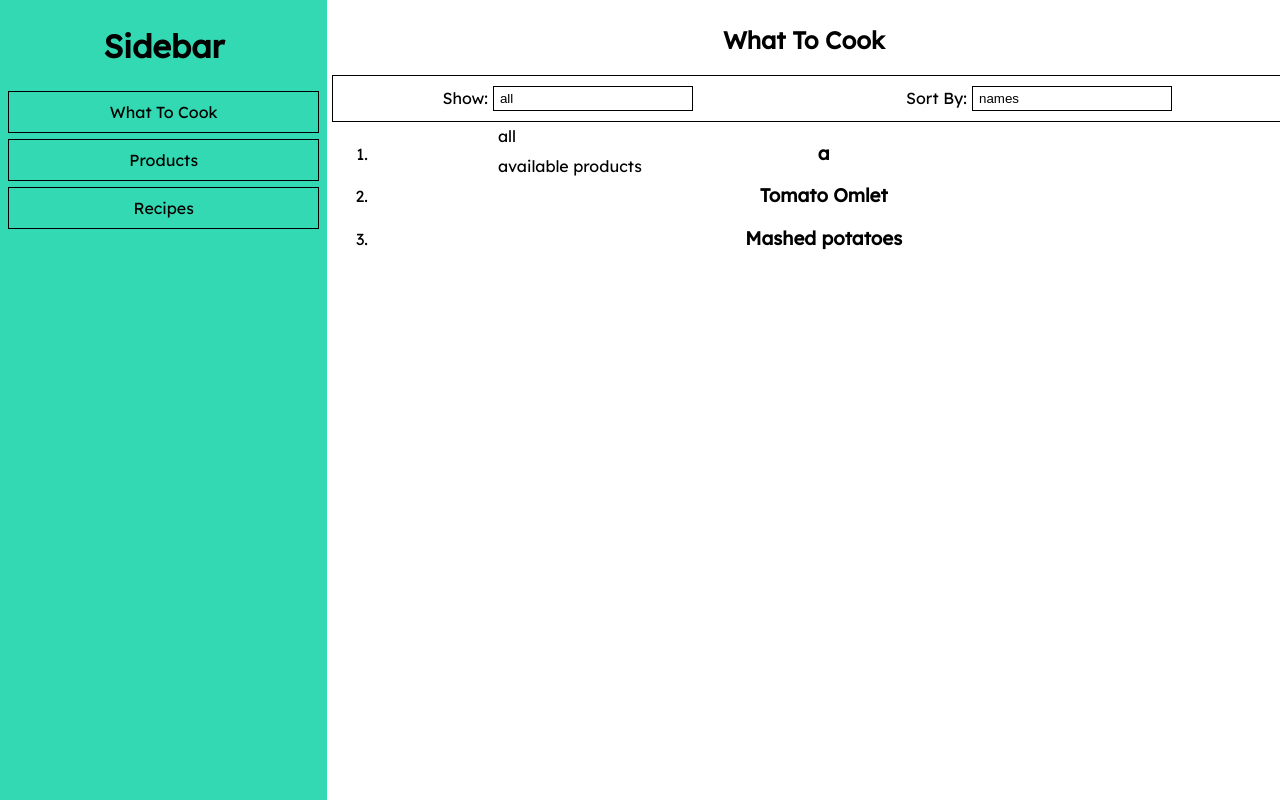
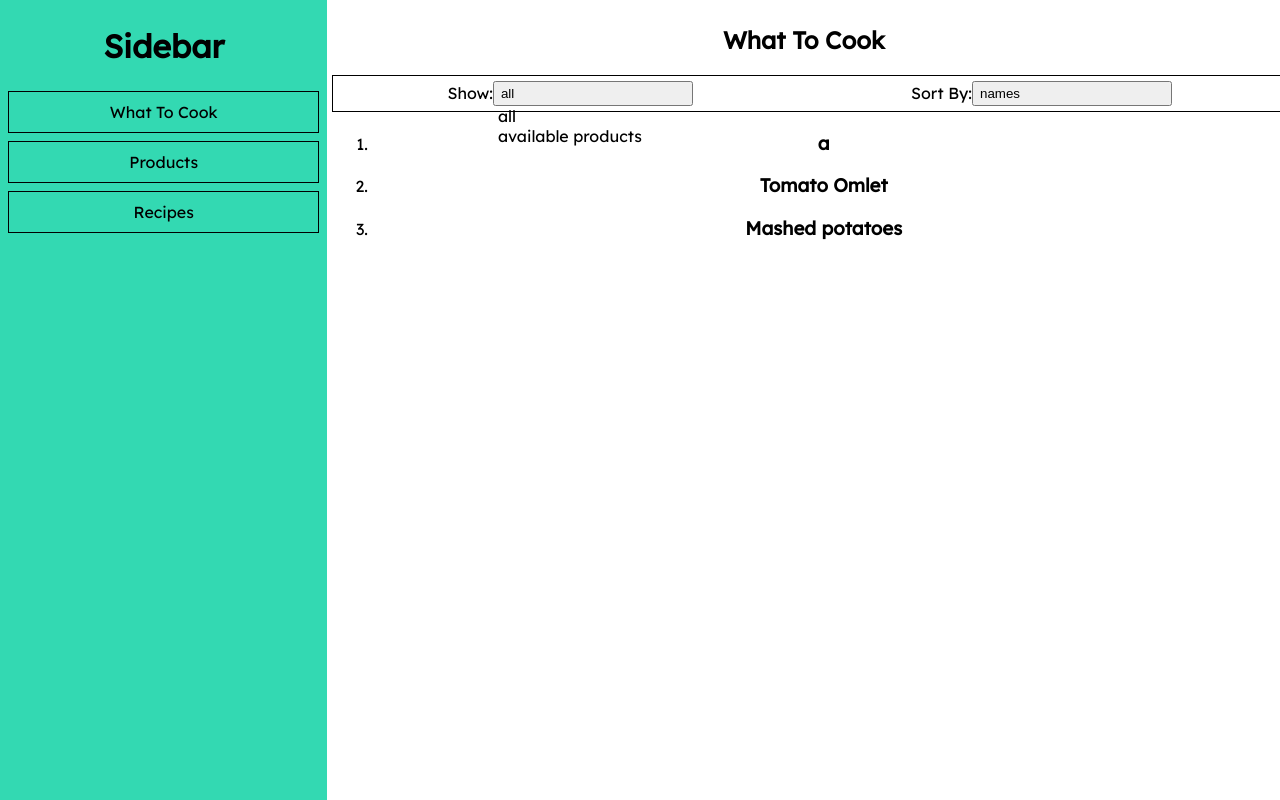
Before and after one commit to SaulReznik/WhatToCook, a React app: page / in a window 1280 px wide. Both pictures are taken after a click on the button "all". Built offline with nearby package versions, Linux system fonts and the light colour scheme.

Commit message:
Web 7 - Remove CSS files (#20)
* [WEB-3] Define new colors for project

* Style V-2

* add an empty newline in the end of the files

* Fixed bugs

* WEB-7 Remove CSS files

* Resolve comments

Co-authored-by: HenrikHovhannisyan <heno_hov@mail.ru>

```diff
--- a/src/UI/Dropdown/index.tsx
+++ b/src/UI/Dropdown/index.tsx
@@ -1,7 +1,6 @@
-import React, { useState, useCallback } from 'react';
-import { IRecipe } from 'store/types';
+import { useState, useCallback } from 'react';
 
-import '../../styles/UI/Dropdown.css';
+import useStyles from './styles';
 
 interface IDropdown {
     activeItem: string;
@@ -16,6 +15,10 @@ const Dropdown = ({
 }: IDropdown) => {
     const [isOpen, setIsOpen] = useState(false);
 
+    // -------------------- Styles ----------------------//
+    const classes = useStyles();
+    const { dropdownBtn, dropdownItemContainer, dropdownItem } = classes;
+
     const toggleDropdown = useCallback(() => {
         setIsOpen(!isOpen)
     }, [isOpen]);
@@ -24,17 +27,17 @@ const Dropdown = ({
         <div className='dropdownContainer'>
             <button
                 onClick={toggleDropdown}
-                className='dropdownBtn'
+                className={dropdownBtn}
             >
                 {activeItem}
             </button>
-            <div className='dropdownItems'>
+            <div className={dropdownItemContainer}>
                 {
                     isOpen ?
                         dropdownItems.map((item, index) => (
                             <div
                                 key={`${item}${index}`}
-                                className='dropdownItem'
+                                className={dropdownItem}
                                 onClick={() => selectHandler(item)}
                             >{item}</div>
                         ))
--- /dev/null
+++ b/src/UI/Dropdown/styles.js
@@ -0,0 +1,22 @@
+import { createUseStyles } from 'react-jss';
+
+const useStyles = createUseStyles({
+    dropdownBtn: {
+        height: 25,
+        width: 200,
+        textAlign: "left",
+    },
+
+    dropdownItemContainer: {
+        position: "absolute",
+    },
+
+    dropdownItem: {
+        height: "inherit",
+        paddingLeft: 5,
+        textAlign: "left",
+        zIndex: 50,
+    }
+});
+
+export default useStyles;
--- a/src/components/Sidebar/styles.js
+++ b/src/components/Sidebar/styles.js
@@ -10,7 +10,8 @@ const useStyles = createUseStyles({
         '@global': {
             a: {
                 color: 'inherit',
-                textDecoration: 'none'
+                textDecoration: 'none',
+                marginBottom: 5,
             }
         }
     },
--- a/src/pages/Products/Products.css
+++ /dev/null
@@ -1,110 +0,0 @@
-@import url('https://fonts.googleapis.com/css?family=Lexend+Deca&display=swap');
-
-body {
-  text-align: center;
-  font-family: 'Lexend Deca', sans-serif;
-}
-
-input[type='number']::-webkit-inner-spin-button,
-input[type='number']::-webkit-outer-spin-button {
-  -webkit-appearance: none;
-  margin: 0;
-}
-
-#enter-new-product-button {
-  font-size: 25px;
-  font-family: 'Lexend Deca', sans-serif;
-  border: none;
-  border-radius: 10px;
-  margin: 5px;
-  padding: 10px;
-  background-color: rgb(233, 33, 33);
-}
-
-#enter-new-product-button:hover {
-  cursor: pointer;
-}
-
-#enter-new-product-button:active {
-  background-color: rgb(255, 0, 0);
-  border: none;
-}
-
-#inputs-container {
-  width: 100%;
-  height: 80px;
-  display: flex;
-  align-items: center;
-  justify-content: center;
-  background-color: rgb(255, 175, 1);
-}
-
-#inputs-container * {
-  height: 40px;
-  box-sizing: border-box;
-}
-
-#inputs-container input {
-  background: whitesmoke;
-  border: none;
-  font-family: 'Lexend Deca', sans-serif;
-}
-
-#inputs-container input::-webkit-outer-spin-button,
-#inputs-container input::-webkit-inner-spin-button {
-  -webkit-appearance: none;
-}
-
-.product-input {
-  width: 40%;
-  padding: 5px;
-  border-radius: 5px 0 0 5px;
-  font-size: 1rem;
-  border: none;
-}
-
-.amount-input {
-  -moz-appearance: textfield;
-  width: 70px;
-  text-align: center;
-  font-size: 1.5rem;
-  border: 1px solid black;
-  border-radius: 0 5px 5px 0;
-}
-
-#submit-button {
-  display: inline-block;
-  margin-left: 30px;
-  border: none;
-  border-radius: 5px;
-  background-color: rgb(233, 33, 33);
-  font-family: 'Lexend Deca', sans-serif;
-}
-
-.product-item {
-  display: flex;
-  align-items: center;
-  justify-content: center;
-  height: 80px;
-  width: 100%;
-  margin: 5px 0;
-  background-color: rgb(0, 117, 102);
-  box-sizing: border-box;
-}
-
-.product-item * {
-  box-sizing: border-box;
-  height: 40px;
-}
-
-.product-item input {
-  font-family: 'Lexend Deca', sans-serif;
-}
-
-.delete-button {
-  margin: 0 20px;
-  height: 30px;
-  border: none;
-  border-radius: 5px;
-  font-family: 'Lexend Deca', sans-serif;
-}
--- a/src/styles/UI/Dropdown.css
+++ /dev/null
@@ -1,41 +0,0 @@
-.dropdownBtn {
-    height: 25px;
-    width: 200px;
-    text-align: left;
-    background-color: transparent;
-    border: 1px solid;
-    margin: 5px;
-}
-
-.dropdownItems {
-    position: absolute;
-    width: 200px;
-    margin: 5px;
-}
-
-.dropdownItem {
-    text-align: left;
-    z-index: 50;
-    cursor: pointer;
-    padding: 5px;
-}
-
-.dropdownItem:hover {
-    color: #33d9b2;
-}
-
-@media only screen and (max-width: 720px) {
-    .dropdownBtn,
-    .dropdownItems {
-        width: 150px;
-    }
-
-    .dropdownBtn {
-        margin-bottom: 0;
-    }
-
-    .dropdownItems {
-        background-color: #f7f1e3;
-        margin-top: 0;
-    }
-}
```
Also changed, not shown: src/pages/Recipes/Recipes.css (deleted, +0 -18 lines), src/pages/WhatToCook/WhatToCook.css (deleted, +0 -12 lines).
